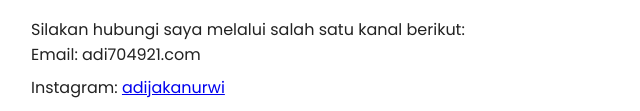
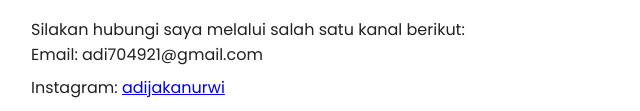
Before and after one commit to akurayray/personalweb, a plain HTML site: page index.html in a window 1280 px wide. Shown: the part 685-796 px from the top of the page, 149-789 px from the left. Drawn offline with Linux system fonts and the light colour scheme.

Commit message:
Add files via upload

```diff
--- a/index.html
+++ b/index.html
@@ -95,7 +95,7 @@
     <h2>Kontak Saya</h2>
     <p>Silakan hubungi saya melalui salah satu kanal berikut:</p>
     <ul>
-      <li>Email: adi704921.com</a></li>
+      <li>Email: adi704921@gmail.com</a></li>
       <li>Instagram: <a href="https://www.instagram.com/adijakanurwi?igsh=OTNhNnRsemM5aHFz" target="_blank">adijakanurwi</a></li>
       <li>Tiktok: <a href="https://www.tiktok.com/@adiiiiiiiii.adi?_t=ZS-8vRLBHkQ2z9&_r=1" target="_blank">Adiiiiii.adi</a></li>
     </ul>
```
